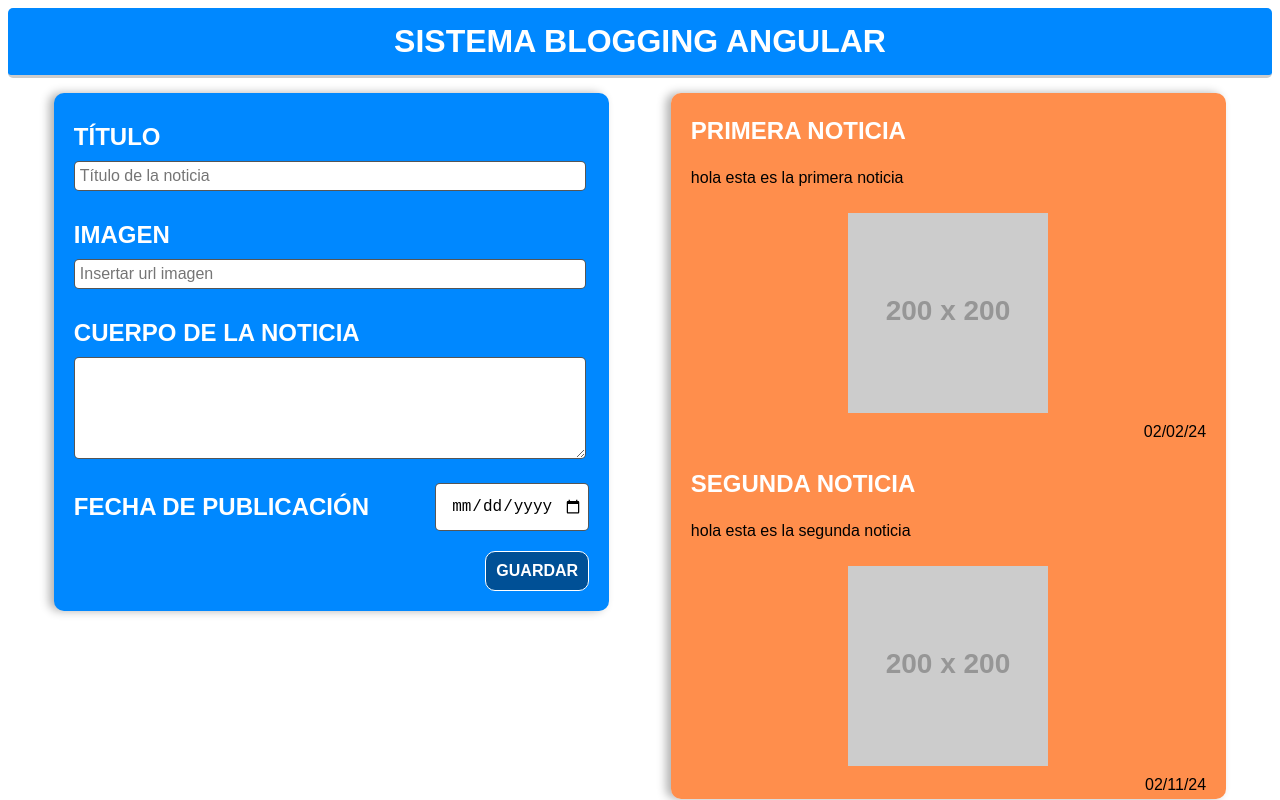
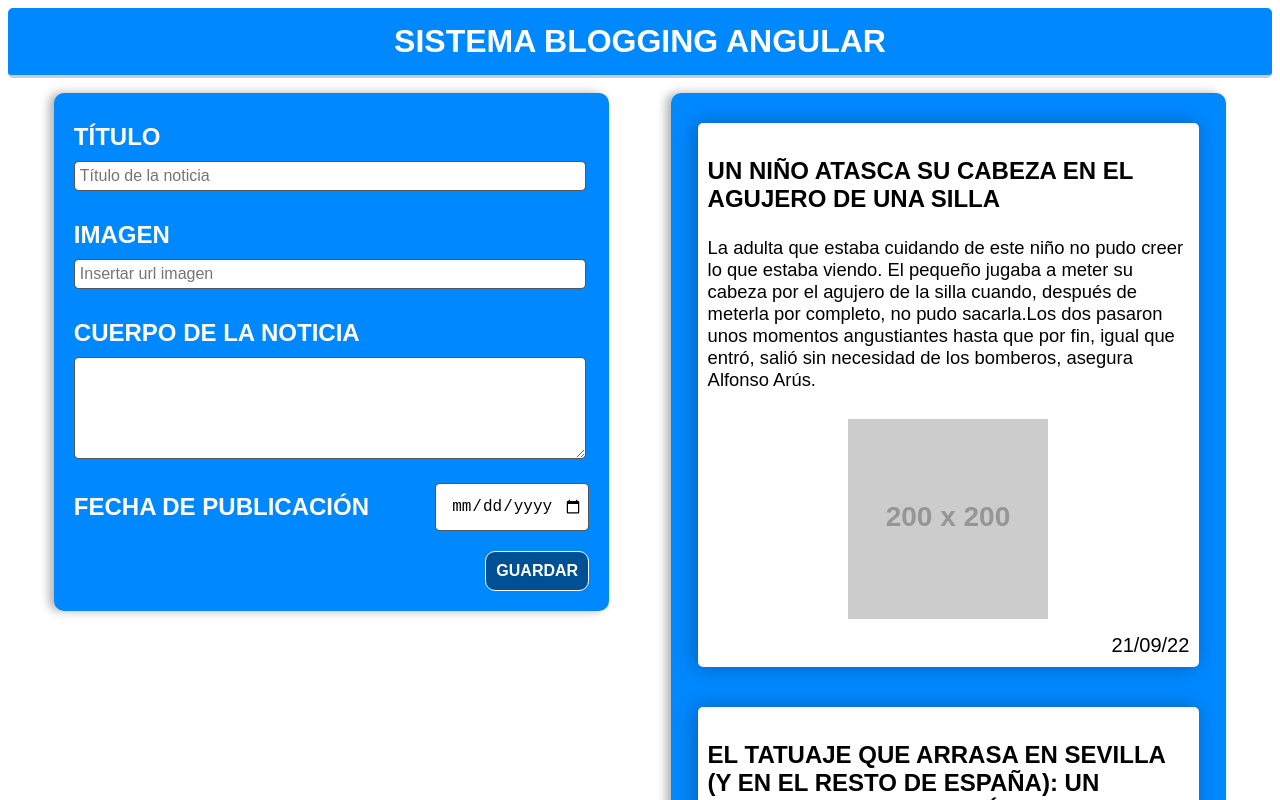
Before and after one commit to Juliamb24/PracticaAngular, an Angular app: page / in a window 1280 px wide. Shown: the top 800 px of the page. Built offline with nearby package versions, Linux system fonts and the light colour scheme.

Commit message:
Corrección fecha añadida

```diff
--- a/src/app/app.component.css
+++ b/src/app/app.component.css
@@ -36,14 +36,23 @@ header {
 }
 
 .wrapper aside {
-    background-color: #ff5e00b3;
+    background-color: #0088ff;
     border-radius: 10px;
     box-shadow: -5px 0 10px rgba(0,0,0,0.3);
     width: 45%;
-    height: fit-content;
+    max-height: 1050px;
+    overflow-y: scroll;
+    scrollbar-color: rgba(0, 0, 0, .5) #077de541;
+    scrollbar-width: thin;
 
 }
 
+
+
+.wrapper aside:hover{
+    background-color: #077de5;
+
+}
 
 
 @media(min-width:900px){
--- a/src/app/app.component.ts
+++ b/src/app/app.component.ts
@@ -14,16 +14,16 @@ import { ListComponent } from './components/list/list.component';
 export class AppComponent {
   arrNoticias: INoticias[] = [
     {
-      titulo:"primera noticia",
+      titulo:"Un niño atasca su cabeza en el agujero de una silla",
       imagen: "https://placehold.co/200x200",
-      texto:"hola esta es la primera noticia",
-      fecha:"02/02/24",
+      texto:"La adulta que estaba cuidando de este niño no pudo creer lo que estaba viendo. El pequeño jugaba a meter su cabeza por el agujero de la silla cuando, después de meterla por completo, no pudo sacarla.Los dos pasaron unos momentos angustiantes hasta que por fin, igual que entró, salió sin necesidad de los bomberos, asegura Alfonso Arús.",
+      fecha:"21/09/22",
     },
     {
-      titulo:"segunda noticia",
+      titulo:"El tatuaje que arrasa en Sevilla (y en el resto de España): un serranito que además genera debate",
       imagen: "https://placehold.co/200x200",
-      texto:"hola esta es la segunda noticia ",
-      fecha:"02/11/24",
+      texto:"En los últimos días, se ha hecho viral el tatuaje, perfectamente ejecutado, que pidió hacerse un sevillano. El dibujo: un auténtico serranito en el que se explica de forma detallada, tanto en diseño como en la información que le acompaña, los ingredientes de este famoso bocata: pan, filete de lomo, pimiento verde, jamón serrano, tomate, alioli y (de nuevo) pan. ",
+      fecha:"04/04/23",
     }
   ]
 
--- a/src/app/components/list/list.component.ts
+++ b/src/app/components/list/list.component.ts
@@ -14,14 +14,17 @@ export class ListComponent {
     this.cargarDatos()
   }
 
+
   cargarDatos(): string {
     let html = "";
     this.publicaciones.forEach(noticia =>{
+      const dividirFecha = noticia.fecha.split("-");
+      const fechaInvertida = dividirFecha.reverse().join("-");
       html += `<article>
                 <h3>${noticia.titulo}</h3>
                  <p>${noticia.texto}</p>
                 <div><img src="${noticia.imagen}" alt="${noticia.titulo}"></div>
-                <span>${noticia.fecha}</span>
+                <span>${fechaInvertida}</span>
                </article>`
     })
 
--- a/src/styles.css
+++ b/src/styles.css
@@ -1,21 +1,30 @@
 .list  article h3 {
     text-transform: uppercase;
-    color: white;
+    color: rgb(0, 0, 0);
     font-weight: 700;
     font-size: 1.5rem;
 }
 .list article {
-    margin-bottom: 5px;
+   margin: 20px 0;
+    background-color: #fff;
+    padding: 10px;
+    border-radius: 5px;
+    width: 90%;
+    box-shadow: -3px 0 20px #00000047;
+}
+.list article:hover {
+    background-color: #eeeeee;
 }
 
 .list {
    display: flex;
    flex-direction: column;
-   padding: 0 20px;
+   padding: 10px 10px;
+   align-items: center;
 }
 
 .list  article p {
-    font-size: 1rem;
+    font-size: 1.15rem;
 }
 
 .list  article div {
@@ -23,10 +32,12 @@
     max-height: 200px;
     margin: auto;
     padding: 10px;
+    margin-bottom: 5px;
 }
 
 .list  article span {
     display: flex;
     justify-content: flex-end;
+    font-size: 1.25rem;
 
 }
```
